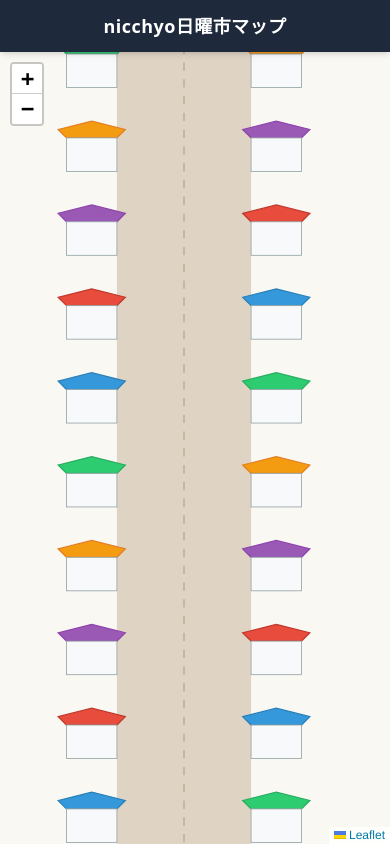
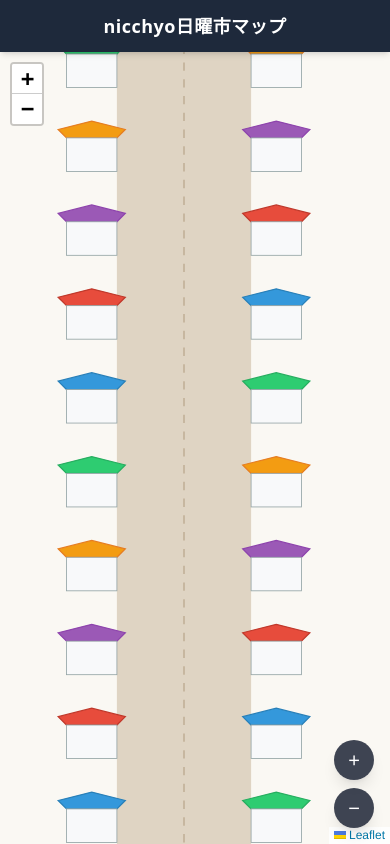
Before and after one commit to Yutodesuy/nicchyo-platform, a Next.js app: page /public/map in a window 390 px wide. Built offline with nearby package versions, Linux system fonts and the light colour scheme.

Commit message:
スマホ最適化１

```diff
--- a/app/public/map/components/MapView.tsx
+++ b/app/public/map/components/MapView.tsx
@@ -1,9 +1,8 @@
 'use client';
 
-import { MapContainer, ImageOverlay } from 'react-leaflet';
+import { useEffect, useState } from 'react';
+import { MapContainer, ImageOverlay, useMap } from 'react-leaflet';
 import 'leaflet/dist/leaflet.css';
-// import MapElementMarker from './MapElementMarker';
-// import { getAllElements } from '../data/sampleElements';
 
 // 高知市日曜市の中心地点
 const KOCHI_SUNDAY_MARKET: [number, number] = [33.559154, 133.531113];
@@ -12,52 +11,89 @@ const MIN_ZOOM = 16;      // 最小ズーム（縮小しすぎない）
 const MAX_ZOOM = 19;      // 最大ズーム（拡大しすぎない）
 
 // 手書きマップ画像のパス
-// 手書きマップ完成後、以下のパスを実際の画像ファイルに変更してください
-// 例: '/images/maps/nicchyo-handdrawn-map.png'
 const HANDDRAWN_MAP_IMAGE = '/images/maps/placeholder-map.svg';
 
-// 手書きマップの表示範囲（日曜市周辺の座標）
-// 日曜市は追手筋沿いに約1.3km続くため、縦長に設定
-// 余白を減らすため、左右の範囲も広げる
-// 手書きマップ完成後、実際の地図の範囲に合わせて調整してください
+// 手書きマップの表示範囲
 const MAP_BOUNDS: [[number, number], [number, number]] = [
-  [33.5650, 133.5350], // 北東（北側・東側を広げる）
-  [33.5530, 133.5270], // 南西（南側・西側を広げる）
+  [33.5650, 133.5350], // 北東
+  [33.5530, 133.5270], // 南西
 ];
 
-// 移動可能範囲を制限（道路の中心を固定するため、横方向の移動を最小限に）
+// 移動可能範囲を制限
 const MAX_BOUNDS: [[number, number], [number, number]] = [
-  [33.5680, 133.5370], // 北東（縦方向は広く）
-  [33.5500, 133.5250], // 南西（横方向は狭く）
+  [33.5680, 133.5370], // 北東
+  [33.5500, 133.5250], // 南西
 ];
 
+// ===== スマホ用のズームボタンコンポーネント =====
+function MobileZoomControls() {
+  const map = useMap();
+
+  const handleZoomIn = () => {
+    map.zoomIn();
+  };
+
+  const handleZoomOut = () => {
+    map.zoomOut();
+  };
+
+  return (
+    <div className="pointer-events-none absolute bottom-4 right-4 z-[1000] flex flex-col gap-2">
+      <button
+        type="button"
+        onClick={handleZoomIn}
+        className="pointer-events-auto flex h-10 w-10 items-center justify-center rounded-full bg-slate-900/80 text-white text-xl shadow-lg active:scale-95"
+      >
+        +
+      </button>
+      <button
+        type="button"
+        onClick={handleZoomOut}
+        className="pointer-events-auto flex h-10 w-10 items-center justify-center rounded-full bg-slate-900/80 text-white text-xl shadow-lg active:scale-95"
+      >
+        −
+      </button>
+    </div>
+  );
+}
+
 export default function MapView() {
+  const [isMobile, setIsMobile] = useState(false);
+
+  useEffect(() => {
+    const detectMobile = () => {
+      if (typeof window === 'undefined') return;
+      const touch = 'ontouchstart' in window;
+      const narrow = window.innerWidth <= 768;
+      setIsMobile(touch || narrow);
+    };
+
+    detectMobile();
+    window.addEventListener('resize', detectMobile);
+    return () => window.removeEventListener('resize', detectMobile);
+  }, []);
+
   return (
-    <div className="h-full w-full">
+    <div className="relative h-full w-full">
       <MapContainer
         center={KOCHI_SUNDAY_MARKET}
         zoom={INITIAL_ZOOM}
         minZoom={MIN_ZOOM}
         maxZoom={MAX_ZOOM}
-        scrollWheelZoom={true}
+        scrollWheelZoom={!isMobile}          // スマホではホイールズーム無し
+        dragging={true}
+        touchZoom={isMobile ? 'center' : true} // スマホはピンチズームを中心寄せ
+        doubleClickZoom={!isMobile}          // ダブルタップ誤操作防止
         className="h-full w-full z-0"
         style={{
           height: '100%',
           width: '100%',
-          backgroundColor: '#faf8f3'
+          backgroundColor: '#faf8f3',
         }}
-        zoomControl={true}
+        zoomControl={!isMobile}              // スマホでは標準ズームボタンを非表示
         maxBounds={MAX_BOUNDS}
         maxBoundsViscosity={1.0}
       >
-        {/*
-          手書きマップをLeafletのImageOverlayとして表示
-          ドラッグやズームで自由に動かせます
-          手書きマップ完成後、HANDDRAWN_MAP_IMAGE のパスを更新してください
-
-          ※ ベースマップ（OpenStreetMapなど）は使用しません
-          　 位置の正確性よりも、手書きマップの雰囲気を重視します
-        */}
         <ImageOverlay
           url={HANDDRAWN_MAP_IMAGE}
           bounds={MAP_BOUNDS}
@@ -65,10 +101,11 @@ export default function MapView() {
           zIndex={10}
         />
 
+        {/* スマホのときだけ大きめズームボタンを表示 */}
+        {isMobile && <MobileZoomControls />}
+
         {/*
-          マップ要素の表示（店舗、人、商品、建物など）
-          実際の要素データが揃ったら、以下のコメントを外して使用してください
-
+          将来のマーカー表示：
           {getAllElements().map((element) => (
             <MapElementMarker key={element.id} element={element} />
           ))}
```
